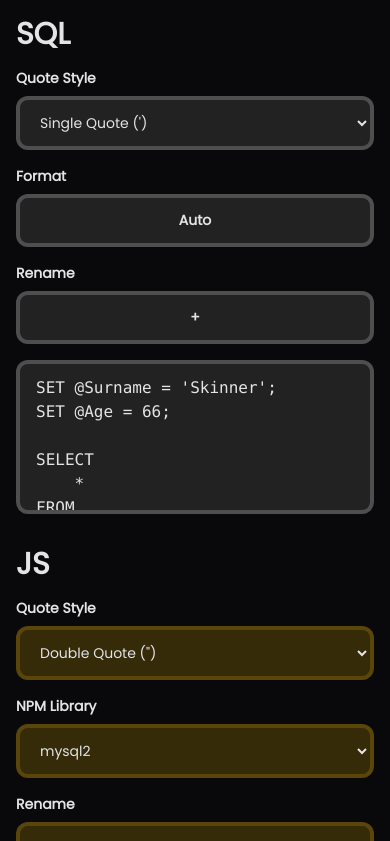
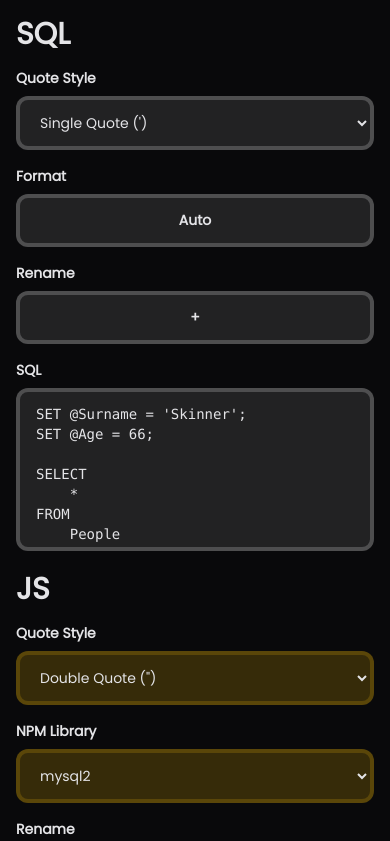
Before and after one commit to lukesrw/sql-converter, a Next.js app: page / in a window 390 px wide. Shown: the top 841 px of the page. Built offline with nearby package versions, Linux system fonts and the light colour scheme.

Commit message:
Added label for editor on mobile view

```diff
--- a/src/components/Inputs/Editor.tsx
+++ b/src/components/Inputs/Editor.tsx
@@ -1,13 +1,6 @@
-import {
-    DetailedHTMLProps,
-    Dispatch,
-    RefObject,
-    SetStateAction,
-    TextareaHTMLAttributes,
-    useEffect,
-    useState
-} from "react";
+import { Dispatch, RefObject, SetStateAction, TextareaHTMLAttributes, useEffect, useState } from "react";
 import { twMerge } from "tailwind-merge";
+import { Label } from "../Label";
 import { INPUT_VARIANTS } from "./Variants";
 
 export interface EditorProps extends Pick<TextareaHTMLAttributes<HTMLTextAreaElement>, "aria-label" | "className"> {
@@ -103,13 +96,17 @@ export function Editor(props: EditorProps) {
     }, [removeTab]);
 
     return (
+        <Label
+            label={<span className="xl:hidden">{((props.variant || "") + " SQL").toUpperCase().trim()}</span>}
+            className="h-full"
+        >
             <textarea
                 aria-label={props["aria-label"]}
                 spellCheck={false}
                 ref={props.textarea}
                 className={twMerge(
                     INPUT_VARIANTS[props.variant || "base"],
-                "h-full min-h-[16ch] outline-none resize-none whitespace-pre mt-0",
+                    "h-full min-h-[16ch] outline-none resize-none whitespace-pre xl:mt-0",
                     props.className
                 )}
                 style={{
@@ -144,5 +141,6 @@ export function Editor(props: EditorProps) {
                     props.onInput(event.currentTarget.value);
                 }}
             ></textarea>
+        </Label>
     );
 }
```
Lines whose indentation alone changed are shown as unchanged.
